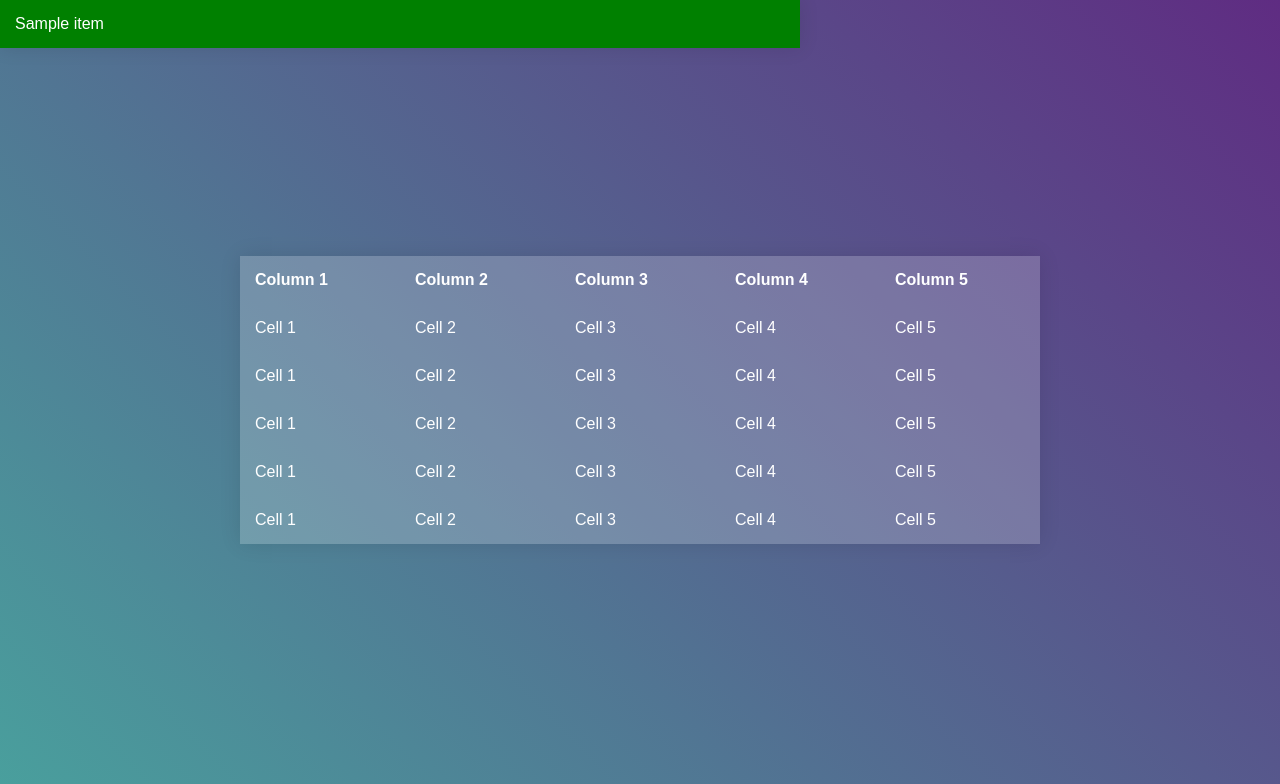
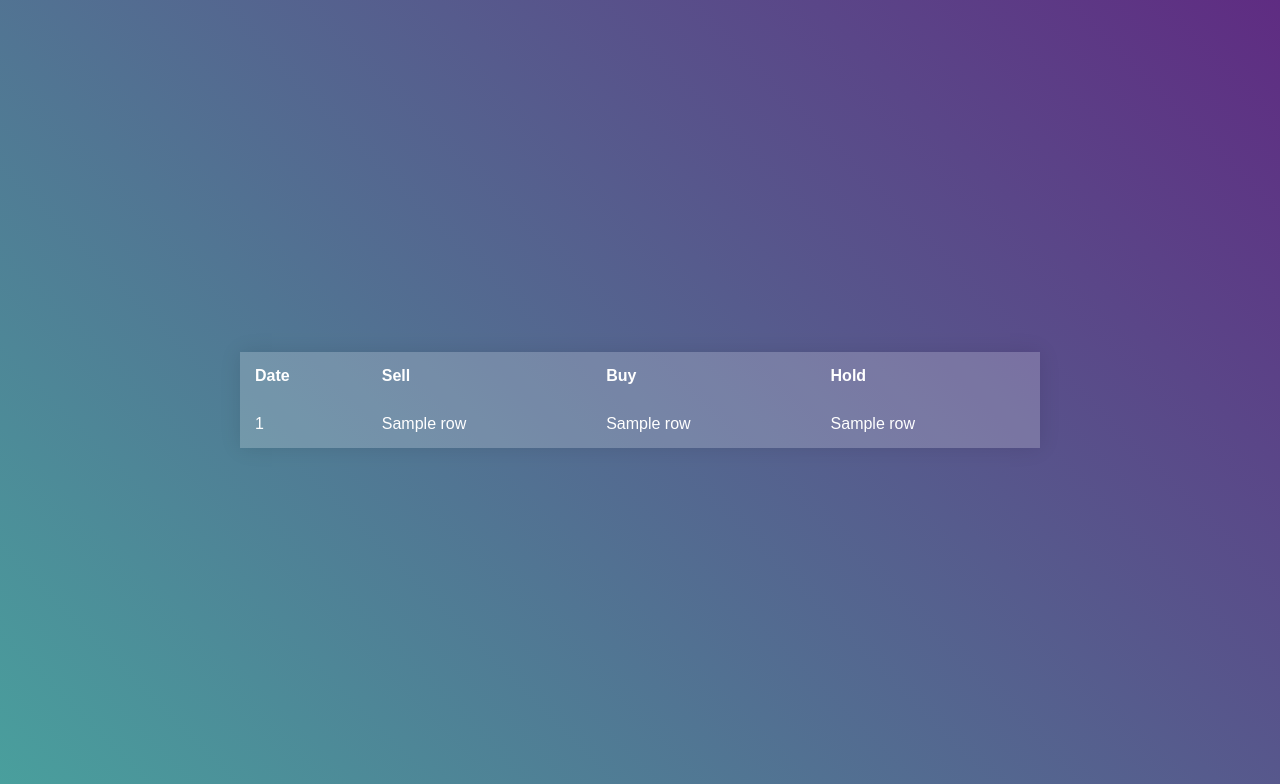
Before and after one commit to RGuseynov/Trading_WebApp, a Flask app: template templates/index.html in a window 1280 px wide. Shown: the top 784 px of the page. Run offline with Flask 2, Linux system fonts and the light colour scheme; the template is opened without the code that fills it: most values are stand-ins (such as "Sample title", 1, 10 or a date in 2020).

Commit message:
display model prediction

```diff
--- a/app.py
+++ b/app.py
@@ -22,12 +22,16 @@ def home():
     cnxn = pyodbc.connect("Driver={ODBC Driver 17 for SQL Server};Server=tcp:sqlserver-trading.database.windows.net,1433;Database=financial;Uid=MasterTrader;Pwd="+secret.value+";Encrypt=yes;TrustServerCertificate=no;Connection Timeout=30;")
     cursor = cnxn.cursor()
 
-    cursor.execute("SELECT * FROM {}".format('SP500'))
+    cursor.execute("SELECT TOP(50) * FROM XGBoost_BSH_1H ORDER BY Date DESC")
     # row = cursor.fetchone()
     rows = cursor.fetchall()
+    rows.reverse()
 
-    print(rows)
+    new_rows =[]
+    for row in rows:
+        row_list = [elem for elem in row]
+        row_list.append(max(row_list[1:]))
+        print(row_list)
+        new_rows.append(row_list)
 
-
-    table = [[1,2,3],[4,5,6],[7,8,9]]
-    return render_template('index.html', data=table)
+    return render_template('index.html', data=new_rows)
--- a/static/style.css
+++ b/static/style.css
@@ -36,9 +36,14 @@ th {
 }
 
 
-#under { background-color: red; }
-td normal {background-color: yellow; }
-.over { background-color: green; }
+td.normal {background-color: orange; }
+td.under { background-color: red; }
+td.over { background-color: green; }
+
+
+/* .under { background-color: red; }
+.normal {background-color: yellow; }
+.over { background-color: green; } */
 
 
 /* thead {
--- a/templates/index.html
+++ b/templates/index.html
@@ -2,27 +2,53 @@
     <head>
         <link rel= "stylesheet" type= "text/css" href= "{{ url_for('static',filename='style.css') }}">
     </head>
+
 <body>
-
-
-
+<div class=container>
 	<table>
+		<thead>
+			<tr>
+				<th>Date</th>
+				<th>Sell</th>
+				<th>Buy</th>
+				<th>Hold</th>
+			</tr>
+		</thead>
+		<tbody>
 			{% for row in data %}
 			<tr>
-        {% for item in row %}
-            {% if item <= 3 %}
+				<td>{{ row[0] }}</td>
+				{% if row[1] == row[-1] %}
+					<td class="under">{{ row[1] }}</td>
+				{% else %}
+					<td>{{ row[1] }}</td>
+				{% endif %}
+				{% if row[2] == row[-1] %}
+					<td class="over">{{ row[2] }}</td>
+				{% else %}
+					<td>{{ row[2] }}</td>
+				{% endif %}
+				{% if row[3] == row[-1] %}
+					<td class="normal">{{ row[3] }}</td>
+				{% else %}
+					<td>{{ row[3] }}</td>
+				{% endif %}
+				<!-- {% for item in row[1:-1] %}
+					{% if item == row[-1] %}
 						<td class="under">{{ item }}</td>
-            {% elif item <= 6 %}
+					{% elif item == row[-1] %}
 						<td class="normal">{{ item }}</td>
 					{% else %}
 						<td class="over">{{ item }}</td>
 					{% endif %}
-        {% endfor %}
+				{% endfor %} -->
 			</tr>
 			{% endfor %}
+		</tbody>
 	</table>
+</div>
 
-<div class="container">
+<!-- <div class="container">
 	<table>
 		<thead>
 			<tr>
@@ -71,7 +97,6 @@
 			</tr>
 		</tbody>
 	</table>
-</div>
-
+</div> -->
 
 </body>
```
Lines whose indentation alone changed are shown as unchanged.
